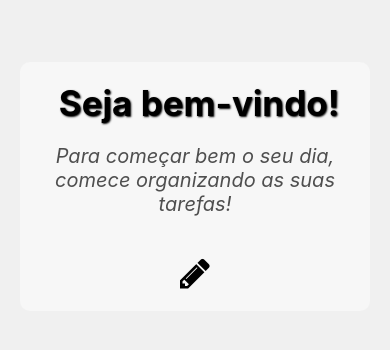
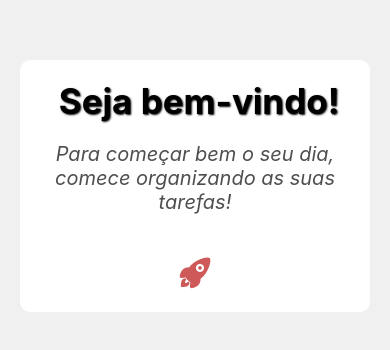
Before and after one commit to LipeBiondes/List-App, a React Native app: screen /WelcomeScreen in a window 390 px wide. Shown: the part 236-586 px from the top of the page. Built offline with nearby package versions, Linux system fonts and the light colour scheme.

Commit message:
update styles

```diff
--- a/src/pages/WelcomeScreen.js
+++ b/src/pages/WelcomeScreen.js
@@ -1,7 +1,7 @@
 import * as React from 'react'
 import { Text, View, TouchableOpacity, StyleSheet } from 'react-native'
-import Icon from 'react-native-vector-icons/FontAwesome'
-
+//import Icon from 'react-native-vector-icons/FontAwesome'
+import Icon from 'react-native-vector-icons/Ionicons';
 const WelcomeScreen = ({ navigation }) => {
   return (
     <View style={style.container}>
@@ -12,7 +12,7 @@ const WelcomeScreen = ({ navigation }) => {
             Para começar bem o seu dia, comece organizando as suas tarefas!
           </Text>
           {/* <Icon name="fa-laugh-beam" size={35} color="#fff" style={style.icon} /> */}
-          <Icon name="pencil" size={35} color="#000" style={style.icon} />
+          <Icon name="ios-rocket" size={35} color="#CE5959" style={style.icon} />
         </TouchableOpacity>
       </View>
     </View>
@@ -26,14 +26,18 @@ const style = StyleSheet.create({
     alignItems: "center",
     justifyContent: "center",
     paddingHorizontal: 20,
-    shadowColor: "#000",
-    shadowOffset: { width: 0, height: 2 },
-    shadowOpacity: 0.5,
-    shadowRadius: 2,
-    elevation: 2
+    shadowColor: "#000000",
+    shadowOffset: {
+      width: 0,
+      height: 12,
+    },
+    shadowOpacity: 0.58,
+    shadowRadius: 16.00,
+    elevation: 24,
+    zIndex: 1,
   },
   background: {
-    backgroundColor: '#F7F7F7',
+    backgroundColor: '#fff',
     padding: 20,
     borderRadius: 10
   },
```
